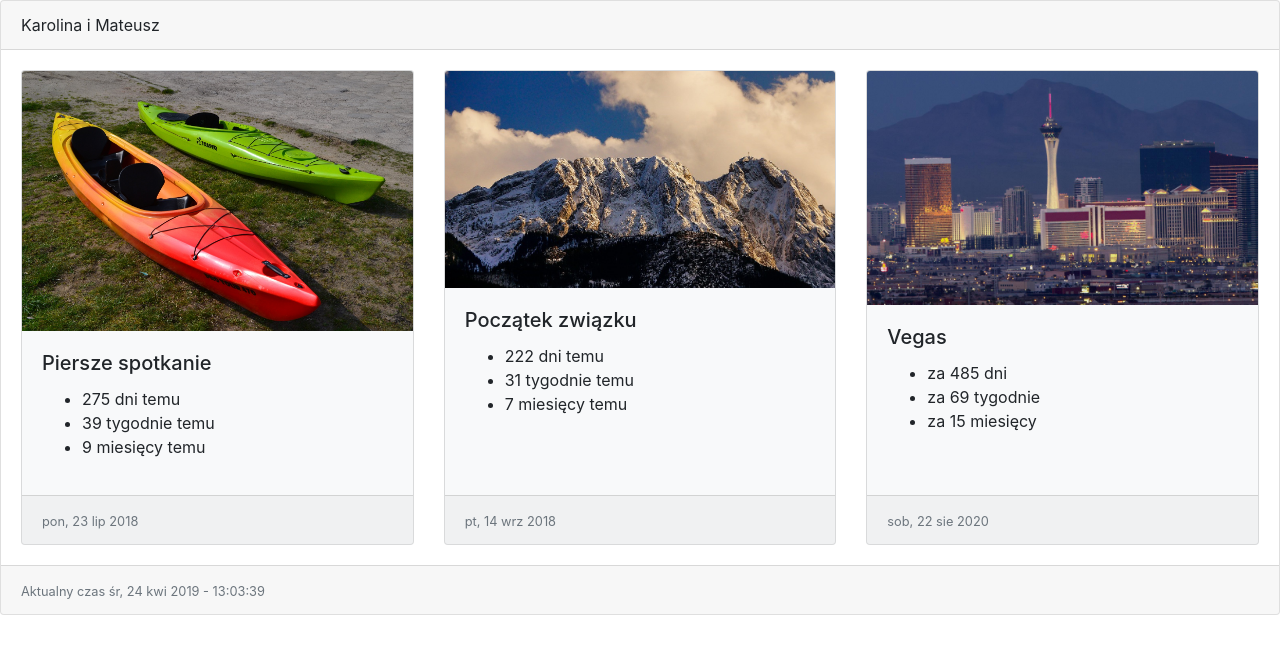
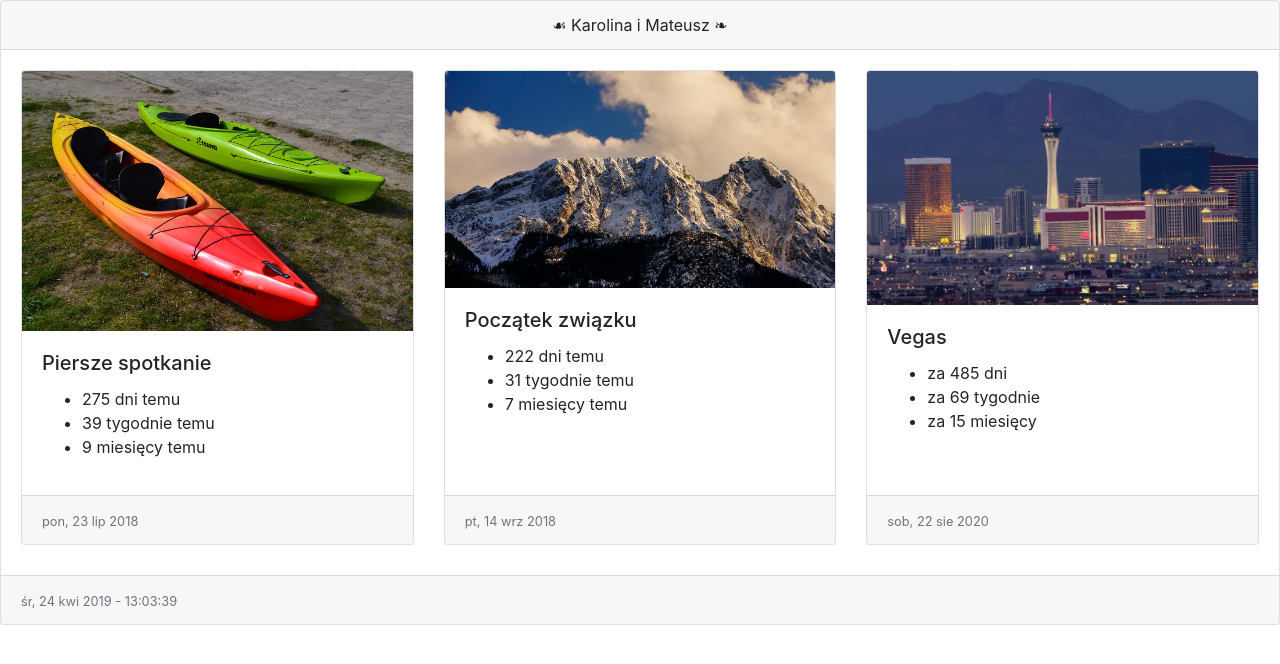
Before and after one commit to matbur/love-karolina-mateusz, a React (Create React App) app: page / in a window 1280 px wide. Shown: the top 664 px of the page. Built offline with nearby package versions, Linux system fonts and the light colour scheme.

Commit message:
Prettier

```diff
--- a/src/App.js
+++ b/src/App.js
@@ -1,5 +1,5 @@
 import React, { Component } from 'react';
-import { Alert, Card, CardDeck } from 'react-bootstrap';
+import { Card, CardDeck } from 'react-bootstrap';
 import moment from 'moment';
 // eslint-disable-next-line no-unused-vars
 import * as pl from 'moment/locale/pl';
@@ -31,7 +31,9 @@ class App extends Component {
     return (
       <div className="App">
         <Card>
-          <Card.Header>Karolina i Mateusz</Card.Header>
+          <Card.Header className="text-center">
+            {'\u2619 Karolina i Mateusz \u2767'}
+          </Card.Header>
           <Card.Body>
             <CardDeck>
               <Date
@@ -55,7 +57,7 @@ class App extends Component {
             </CardDeck>
           </Card.Body>
           <Card.Footer>
-            <small className="text-muted">{`Aktualny czas ${now.format(
+            <small className="text-muted">{`${now.format(
               format + ' - HH:mm:ss'
             )}`}</small>
           </Card.Footer>
@@ -72,11 +74,10 @@ class Date extends Component {
     const { header, src, now, value } = this.props;
     const date = moment(value);
     return (
-      <Card bg="light">
+      <Card style={{ minWidth: '13.2em', marginBottom: 10 }}>
         <Card.Img variant="top" src={src} />
         <Card.Body>
           <Card.Title>{header}</Card.Title>
-          <Card.Text>
           <ul>
             <li>{`${this.beforeAfter(date.diff(now, 'days'), 'dni')}`}</li>
             <li>{`${this.beforeAfter(
@@ -88,7 +89,6 @@ class Date extends Component {
               'miesięcy'
             )}`}</li>
           </ul>
-          </Card.Text>
         </Card.Body>
         <Card.Footer>
           <small className="text-muted">{`${date.format(format)}`}</small>
```
Lines whose indentation alone changed are shown as unchanged.
